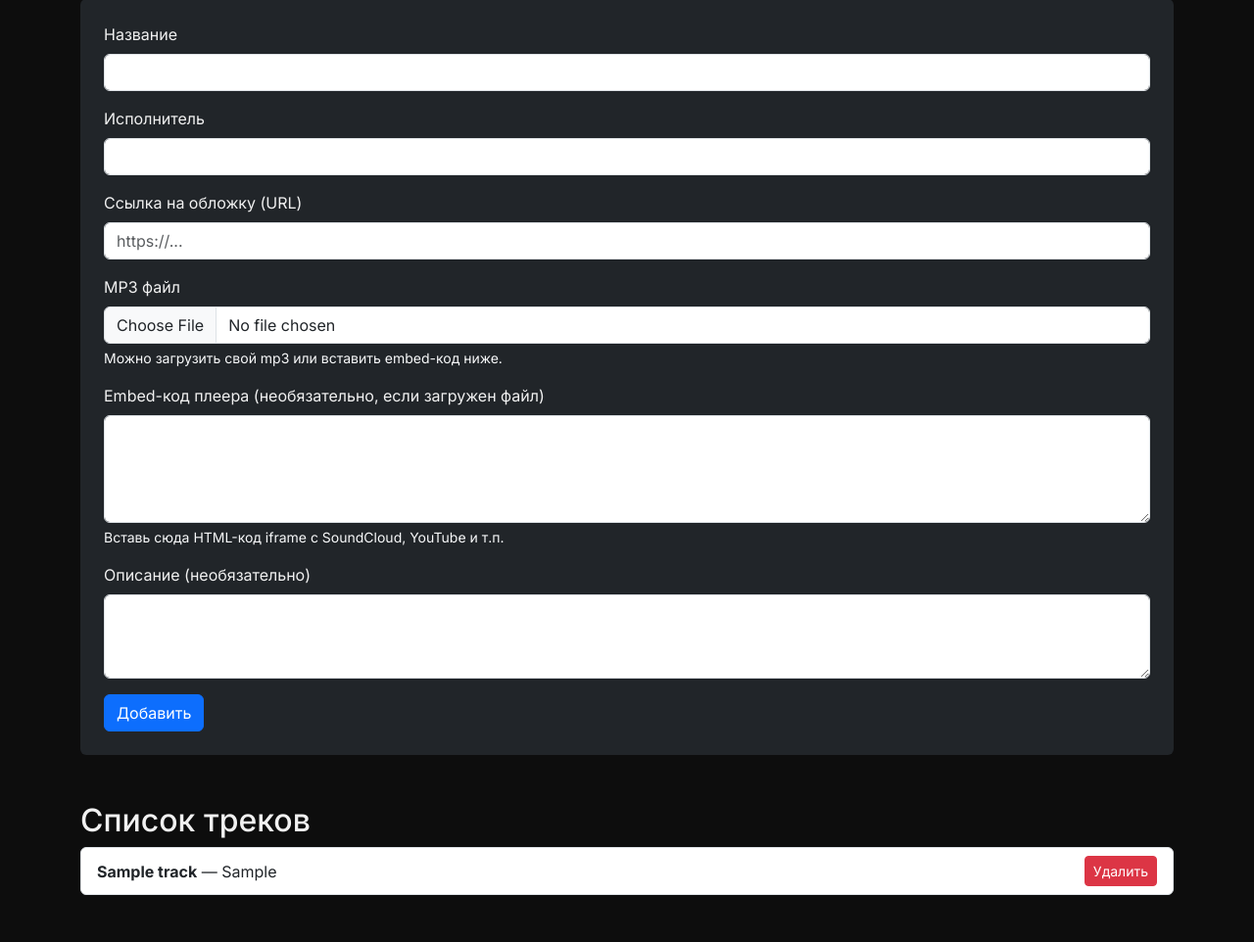
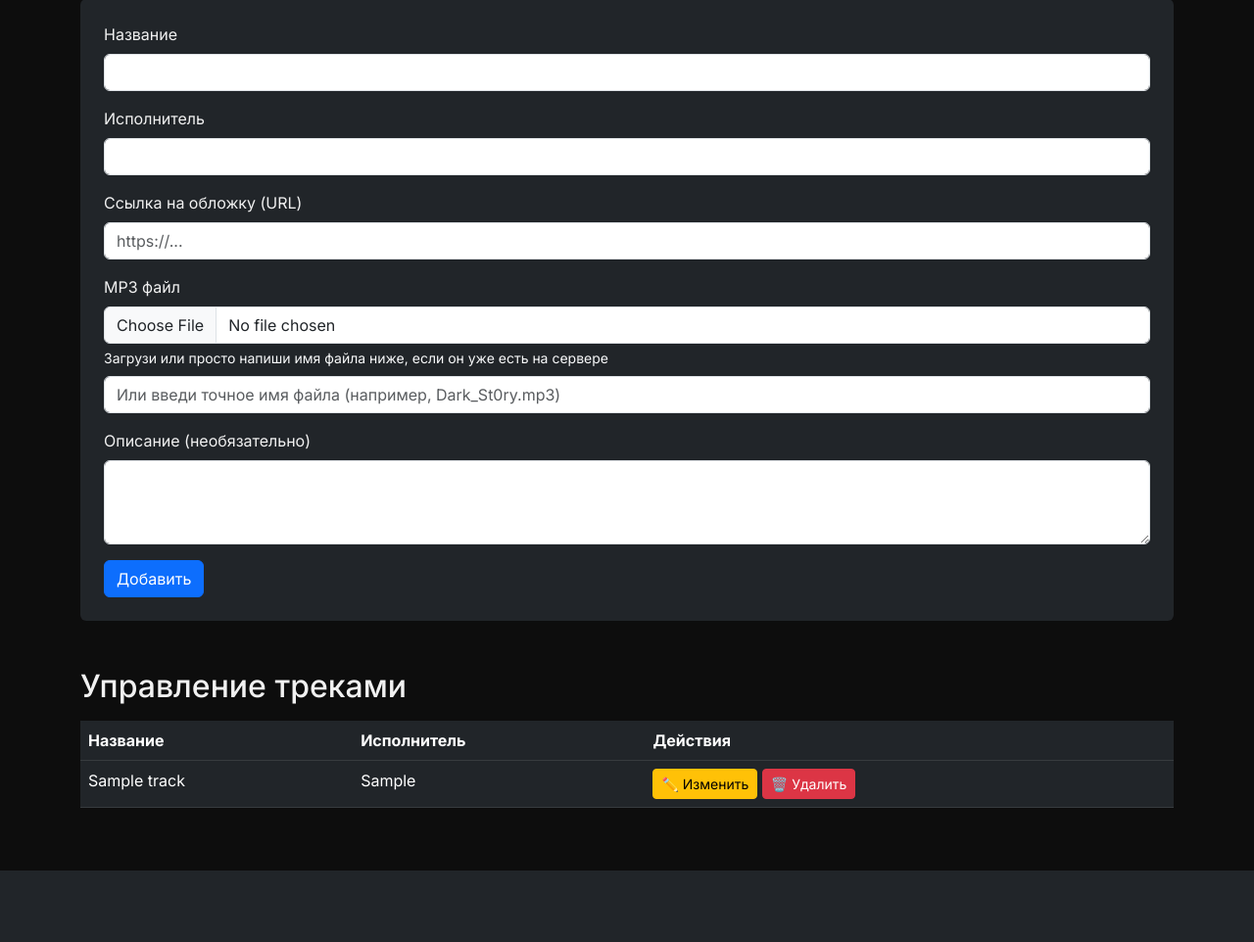
Before and after one commit to Mim1Xs/Mim1Xs, a Flask app: page /F330fbb7 in a window 1280 px wide. Shown: the part 121-1083 px from the top of the page at 98% size. After the commit the page ends 1010 px from the top, so only its background shows below. Run offline with Flask 3, Linux system fonts and the light colour scheme; tables that the repository leaves empty hold one stand-in row (values such as "Sample post").

Commit message:
add_track.html

```diff
--- a/templates/add_track.html
+++ b/templates/add_track.html
@@ -13,51 +13,47 @@
             <label for="artist" class="form-label">Исполнитель</label>
             <input type="text" class="form-control" id="artist" name="artist" required>
         </div>
-
-        <!-- Поле жанр убрано -->
-
         <div class="mb-3">
             <label for="cover_url" class="form-label">Ссылка на обложку (URL)</label>
             <input type="url" class="form-control" id="cover_url" name="cover_url" placeholder="https://...">
         </div>
-
         <div class="mb-3">
             <label for="audio_file" class="form-label">MP3 файл</label>
             <input type="file" class="form-control" id="audio_file" name="audio_file" accept=".mp3,audio/mpeg">
-            <div class="form-text text-light">
-                Можно загрузить свой mp3 или вставить embed-код ниже.
-            </div>
+            <div class="form-text text-light">Загрузи или просто напиши имя файла ниже, если он уже есть на сервере</div>
+            <input type="text" class="form-control mt-2" id="audio_file_name" name="audio_file_name" placeholder="Или введи точное имя файла (например, Dark_St0ry.mp3)">
         </div>
-
-        <div class="mb-3">
-            <label for="embed_code" class="form-label">Embed-код плеера (необязательно, если загружен файл)</label>
-            <textarea class="form-control" id="embed_code" name="embed_code" rows="4"></textarea>
-            <div class="form-text text-light">
-                Вставь сюда HTML-код iframe с SoundCloud, YouTube и т.п.
-            </div>
-        </div>
-
         <div class="mb-3">
             <label for="description" class="form-label">Описание (необязательно)</label>
             <textarea class="form-control" id="description" name="description" rows="3"></textarea>
         </div>
-
         <button type="submit" class="btn btn-primary">Добавить</button>
     </form>
 
-    <!-- Добавленный блок списка треков с кнопками удаления -->
-    <h2 class="mt-5">Список треков</h2>
-    <ul class="list-group">
-        {% for track in tracks %}
-        <li class="list-group-item d-flex justify-content-between align-items-center">
-            <div>
-                <strong>{{ track.title }}</strong> — {{ track.artist }}
-            </div>
-            <form method="POST" action="{{ url_for('delete_track', id=track.id) }}" onsubmit="return confirm('Удалить этот трек?');">
-                <button class="btn btn-danger btn-sm">Удалить</button>
-            </form>
-        </li>
-        {% endfor %}
-    </ul>
+    <!-- Таблица управления треками -->
+    <h2 class="mt-5 mb-3">Управление треками</h2>
+    <table class="table table-dark table-hover">
+        <thead>
+            <tr>
+                <th>Название</th>
+                <th>Исполнитель</th>
+                <th>Действия</th>
+            </tr>
+        </thead>
+        <tbody>
+            {% for track in tracks %}
+            <tr>
+                <td>{{ track.title }}</td>
+                <td>{{ track.artist }}</td>
+                <td>
+                    <a href="{{ url_for('edit_track', id=track.id) }}" class="btn btn-sm btn-warning">✏️ Изменить</a>
+                    <form method="POST" action="{{ url_for('delete_track', id=track.id) }}" style="display:inline;" onsubmit="return confirm('Точно удалить?');">
+                        <button type="submit" class="btn btn-sm btn-danger">🗑️ Удалить</button>
+                    </form>
+                </td>
+            </tr>
+            {% endfor %}
+        </tbody>
+    </table>
 </div>
 {% endblock %}
```
